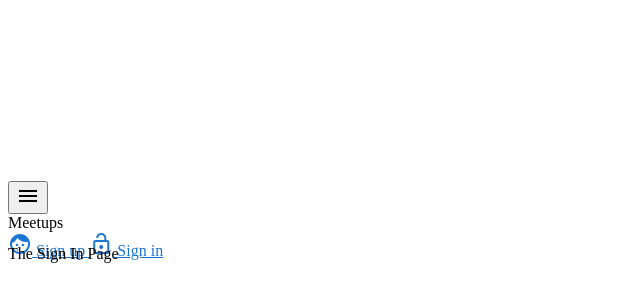
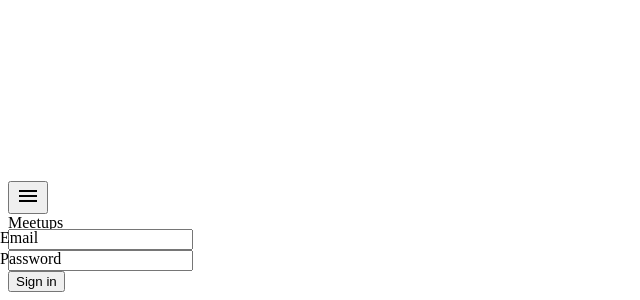
Before and after one commit to fernando1419/meetups, a Vue app: page /signin in a window 1280 px wide. Shown: the part 627-927 px from the top of the page, without its empty margins (0-640 px from the left). Before the commit the page ends 906 px from the top, so only its background shows below. Built offline with nearby package versions, Linux system fonts and the light colour scheme.

Commit message:
Added sign in functionality and fixed userIsAuthenticated computed property

```diff
--- a/src/App.vue
+++ b/src/App.vue
@@ -96,8 +96,10 @@ export default Vue.extend({
       return this.unAuthenticatedMenuItems;
     },
     userIsAuthenticated () {
-      return this.$store.getters.getUser?.user ? true : false
-      // return this.$store.getters.getUser !== null && this.$store.getters.getUser !== undefined // same as above
+      const authenticated = this.$store.getters.getUser !== null && this.$store.getters.getUser !== undefined
+      // console.log(authenticated)
+
+      return authenticated
     }
   }
 })
--- a/src/components/User/Signin.vue
+++ b/src/components/User/Signin.vue
@@ -1,12 +1,88 @@
 <template>
-  <div>
-    <p>The Sign In Page</p>
-  </div>
+  <v-container>
+    <v-layout>
+      <v-flex
+        xs12
+        sm6
+        offset-sm3
+      >
+        <v-card>
+          <v-card-text>
+            <v-container>
+              <v-form @submit.prevent="onSignin">
+                <v-layout row>
+                  <v-flex xs12>
+                    <v-text-field
+                      id="email"
+                      v-model="email"
+                      name="email"
+                      label="Email"
+                      type="email"
+                      required
+                    >
+                      Email
+                    </v-text-field>
+                  </v-flex>
+                </v-layout>
+                <v-layout row>
+                  <v-flex xs12>
+                    <v-text-field
+                      id="password"
+                      v-model="password"
+                      name="password"
+                      label="Password"
+                      type="password"
+                      required
+                    >
+                      Password
+                    </v-text-field>
+                  </v-flex>
+                </v-layout>
+
+                <v-layout row>
+                  <v-flex xs12>
+                    <v-btn
+                      type="submit"
+                    >
+                      Sign in
+                    </v-btn>
+                  </v-flex>
+                </v-layout>
+              </v-form>
+            </v-container>
+          </v-card-text>
+        </v-card>
+      </v-flex>
+    </v-layout>
+  </v-container>
 </template>
 
 <script>
 export default {
-
+  data() {
+    return {
+      email: '',
+      password: ''
+    }
+  },
+  computed: {
+    user() {
+      return this.$store.getters.getUser; // returns a user from store using a getter.
+    }
+  },
+  watch: { // watches the computed property "user"
+    user (value) { // whenever the value changes, when the getter retrieves us another state value.
+      if (value !== null && value !== undefined) {
+        return this.$router.push('/') // redirect to "/" after successful signup.
+      }
+    }
+  },
+  methods: {
+    onSignin() {
+      // console.log({email: this.email, password: this.password, confirmPassword: this.confirmPassword})
+      this.$store.dispatch('signinUserAction', { email: this.email, password: this.password})
+    }
+  }
 }
 </script>
 
--- a/src/store/index.ts
+++ b/src/store/index.ts
@@ -71,6 +71,19 @@ export default new Vuex.Store({
           commit("createUserMutation", newUserData);
         })
         .catch(error => console.log(error));
+    },
+    signinUserAction({ commit }, payload) {
+      firebase
+        .auth()
+        .signInWithEmailAndPassword(payload.email, payload.password)
+        .then(response => {
+          const newUserData = {
+            id: response.user?.uid,
+            registeredMeetups: []
+          };
+          commit("createUserMutation", newUserData);
+        })
+        .catch(error => console.log(error));
     }
   },
   getters: {
```
